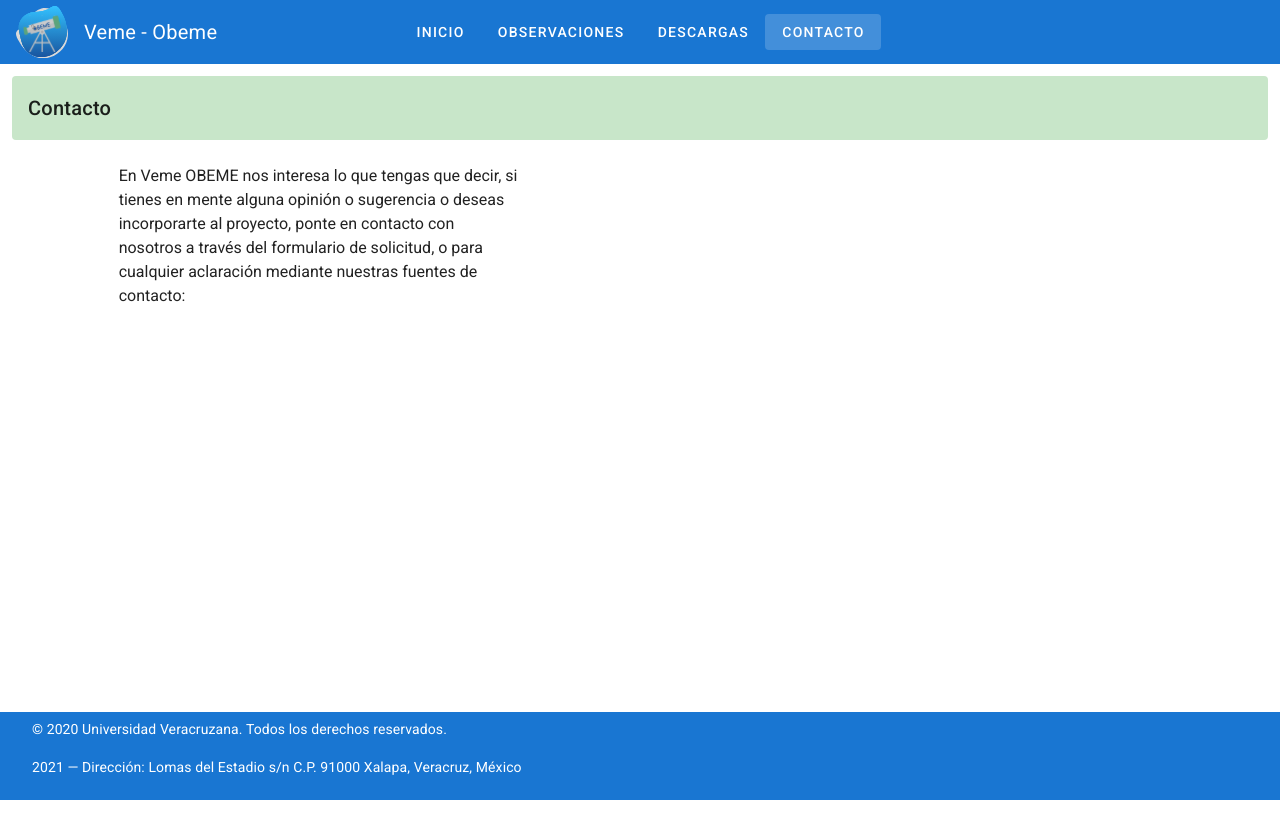
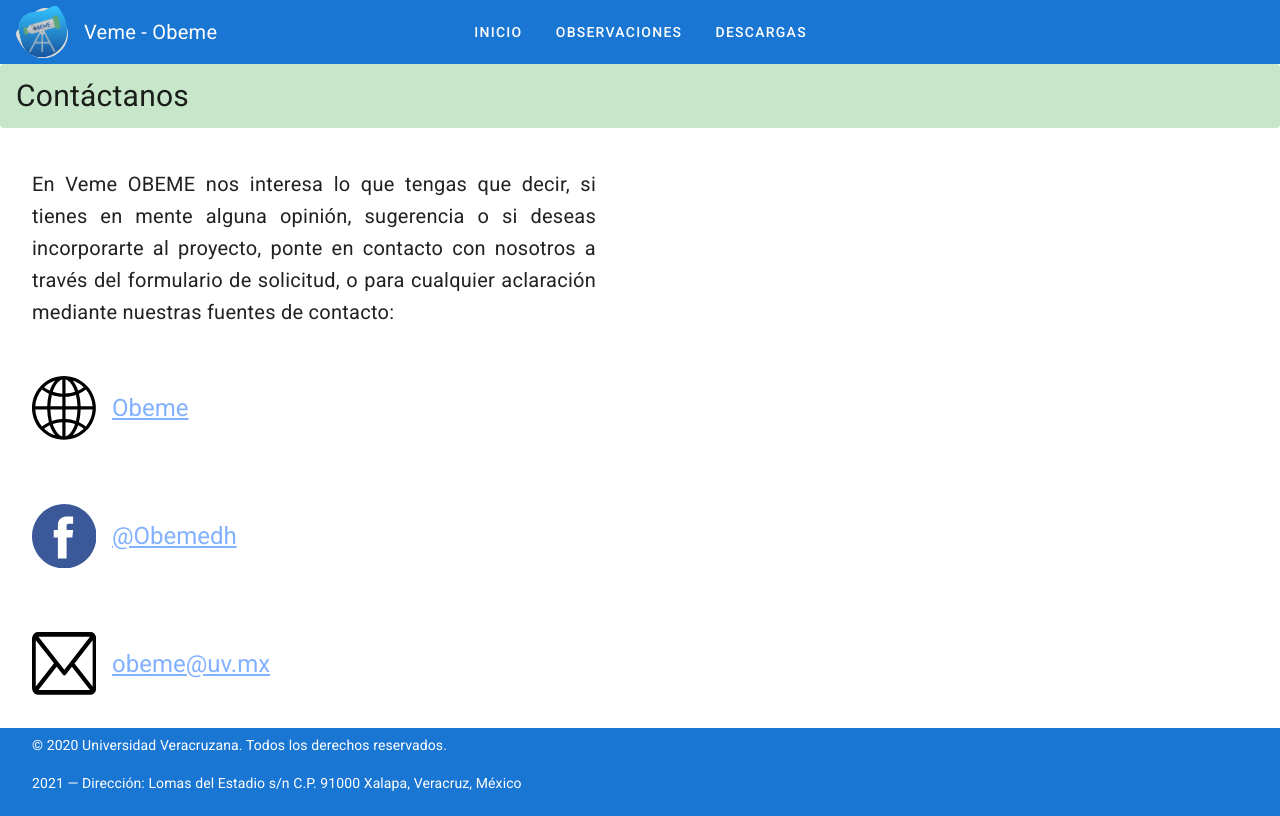
Before and after one commit to juancarlosSH/VemeObeme, a Vue app: page /contact in a window 1280 px wide. Built offline with nearby package versions, Linux system fonts and the light colour scheme; no server answers.

Commit message:
Implementation of compound queries

```diff
--- a/src/App.vue
+++ b/src/App.vue
@@ -66,7 +66,7 @@
       { name: "Observaciones", route: "Observations" },
       //{name: 'Estadistícas', route: 'Statistics'},
       { name: "Descargas", route: "Downloads" },
-      {name: 'Contacto', route: 'Contact'},
+      //{name: 'Contacto', route: 'Contact'},
     ],
   }),
 });
--- a/src/components/ObservationsHeader.vue
+++ b/src/components/ObservationsHeader.vue
@@ -69,7 +69,11 @@
         </div>
       </v-col>
       <v-col cols="2">
-        <v-btn color="green lighten-1" outlined>
+        <v-btn
+          color="green lighten-1"
+          outlined
+          @click="getObservationsWParameter(getObservations())"
+        >
           Consultar
         </v-btn>
       </v-col>
@@ -80,16 +84,15 @@
 <script lang="ts">
 import Vue from "vue";
 import { mapState, mapActions } from "vuex";
-import { server } from "@/utils/request";
 
 export default Vue.extend({
   name: "ObservationsHeader",
 
   data() {
     return {
-      healUnit: '',
-      student: '',
-      university: '',
+      healUnit: "",
+      student: "",
+      university: "",
       dates: [
         new Date().toISOString().substr(0, 10),
         new Date().toISOString().substr(0, 10),
@@ -103,19 +106,79 @@
       this.$refs.menu.save(dates);
     },
 
-    getObservations: async function () {
-      try {
-        const healthUnitsAPI = await server.get("instituciones/");
+    dateFormat: function(date: string): string {
+      var auxiliarDate = date.split("-");
+      var finalDate = "";
+      auxiliarDate.forEach(function(element: string) {
+        if (finalDate.length < 8) {
+          finalDate = "-" + element + finalDate;
+        } else {
+          finalDate = element + finalDate;
+        }
+      });
+      return finalDate;
+    },
 
-      } catch (error) {
-        console.log(error);
+    getObservations: function(): string {
+      var baseChain: string = "observaciones/?";
+      if (this.healUnit !== "") {
+        var auxiliar = this.healUnit;
+        var id = 0;
+        for (let i = 0; i < this.healUnits.length; i++) {
+          id++;
+          if (auxiliar == this.healUnits[i]) {
+            break;
+          }
+        }
+        baseChain += "idInstitucionSalud=" + id;
       }
-    }
+      if (this.student != "") {
+        if (baseChain.length >= 15) {
+          baseChain += "&tipoEstancia=" + this.student;
+        } else {
+          baseChain += "tipoEstancia=" + this.student;
+        }
+      }
+      if (this.university !== "") {
+        var auxiliar = this.university;
+        var id = 0;
+        for (let i = 0; i < this.universities.length; i++) {
+          id++;
+          if (auxiliar == this.universities[i]) {
+            break;
+          }
+        }
+        if (baseChain.length >= 15) {
+          baseChain += "&idUniversidad=" + id;
+        } else {
+          baseChain += "idUniversidad=" + id;
+        }
+      }
+      if (baseChain.length >= 15) {
+        baseChain +=
+          "&fechaInicial=" +
+          this.dateFormat(this.dates[0]) +
+          "&fechaFinal=" +
+          this.dateFormat(this.dates[1]);
+      } else {
+        baseChain +=
+          "fechaInicial=" +
+          this.dateFormat(this.dates[0]) +
+          "&fechaFinal=" +
+          this.dateFormat(this.dates[1]);
+      }
+      return baseChain;
+    },
   },
 
   computed: {
     ...mapState(["healUnits", "studentsType", "universities"]),
-    ...mapActions(["getHealthUnits", "getStudentsType", "getUniversities"]),
+    ...mapActions([
+      "getHealthUnits",
+      "getStudentsType",
+      "getUniversities",
+      "getObservationsWParameter()",
+    ]),
     dateRangeText(): any {
       return this.dates.join(" ~ ");
     },
--- a/src/store/index.ts
+++ b/src/store/index.ts
@@ -145,6 +145,15 @@
         console.log(error);
       }
     },
+
+    getObservationsWParameter: async function({ commit }, baseChain: string) {
+      try {
+        const observationsAPI = await server.get(baseChain);
+        commit("loadObservations", observationsAPI.data);
+      } catch (error) {
+        console.log(error);
+      }
+    },
   },
 
   getters: {},
--- a/src/views/Contact.vue
+++ b/src/views/Contact.vue
@@ -1,48 +1,95 @@
 <template>
-  <v-container fluid>
+  <v-container fluid class="pa-0 ma-0">
     <v-row>
       <v-col cols="12">
         <v-card flat color="green lighten-4">
           <v-card-title>
-            Contacto
+            <h2 class="font-weight-regular">Contáctanos</h2>
           </v-card-title>
         </v-card>
       </v-col>
     </v-row>
     <v-row>
+      <v-col cols="6" class="d-flex flex-column justify-start">
+        <p class="text-justify font-weight-regular text-md-h6 px-4 ma-4">
+          En Veme OBEME nos interesa lo que tengas que decir, si tienes en mente
+          alguna opinión, sugerencia o si deseas incorporarte al proyecto, ponte
+          en contacto con nosotros a través del formulario de solicitud, o para
+          cualquier aclaración mediante nuestras fuentes de contacto:
+        </p>
+        <v-card flat class="d-flex justify-start align-center pa-4 ma-4">
+          <v-img
+            lazy-src="../assets/mundo.svg"
+            max-height="64"
+            max-width="64"
+            src="../assets/mundo.svg"
+          ></v-img>
+          <a
+            href="https://www.uv.mx/Obeme/"
+            class="font-weight-regular text-md-h5 px-4"
+            >Obeme</a
+          >
+        </v-card>
+        <v-card flat class="d-flex justify-start align-center pa-4 ma-4">
+          <v-img
+            lazy-src="../assets/facebook.svg"
+            max-height="64"
+            max-width="64"
+            src="../assets/facebook.svg"
+          ></v-img>
+          <a
+            href="https://www.facebook.com/obemedh"
+            class="font-weight-regular text-md-h5 px-4"
+            >@Obemedh</a
+          >
+        </v-card>
+        <v-card flat class="d-flex justify-start align-center pa-4 ma-4">
+          <v-img
+            lazy-src="../assets/email.svg"
+            max-height="64"
+            max-width="64"
+            src="../assets/email.svg"
+          ></v-img>
+          <a
+            href="mailto:obeme@uv.mx"
+            class="font-weight-regular text-md-h5 px-4"
+            >obeme@uv.mx</a
+          >
+        </v-card>
+      </v-col>
       <v-col cols="6">
-        <v-row>
-          <v-col cols="2"></v-col>
-          <v-col cols="8">
-            <div class="text--primary">
-              En Veme OBEME nos interesa lo que tengas que decir, si tienes en
-              mente alguna opinión o sugerencia o deseas incorporarte al
-              proyecto, ponte en contacto con nosotros a través del formulario
-              de solicitud, o para cualquier aclaración mediante nuestras
-              fuentes de contacto:
-            </div>
-          </v-col>
-          <v-col cols="2"></v-col>
-        </v-row>
-        <v-row>
-          <v-col cols="2"></v-col>
-          <v-col cols="8">
-            <v-btn text>
-              <v-img lazy-src="" max-height="" max-width="" src=""></v-img>
-            </v-btn>
-          </v-col>
-          <v-col cols="2"></v-col>
-        </v-row>
+        <v-form></v-form>
       </v-col>
-      <v-col cols="6"></v-col>
     </v-row>
   </v-container>
 </template>
 
 <script lang="ts">
-export default {
+import Vue from "vue";
+
+export default Vue.extend({
   name: "Contact",
-};
+
+  data() {
+    return {
+      contactData: [
+        {
+          imageLink: "../assets/mundo.svg",
+          link: "https://www.uv.mx/Obeme/",
+          name: "Obeme",
+        },
+        {
+          imageLink: "../assets/facebook.svg",
+          link: "https://www.facebook.com/obemedh",
+          name: "@Obemedh",
+        },
+        {
+          imageLink: "../assets/email.svg",
+          link: "mailto:obeme@uv.mx",
+          name: "obeme@uv.mx",
+        },
+      ],
+    };
+  },
+});
 </script>
-
-<style scoped></style>
```
Also changed, not shown: src/components/ObservationsTable.vue (+17 -4 lines).
